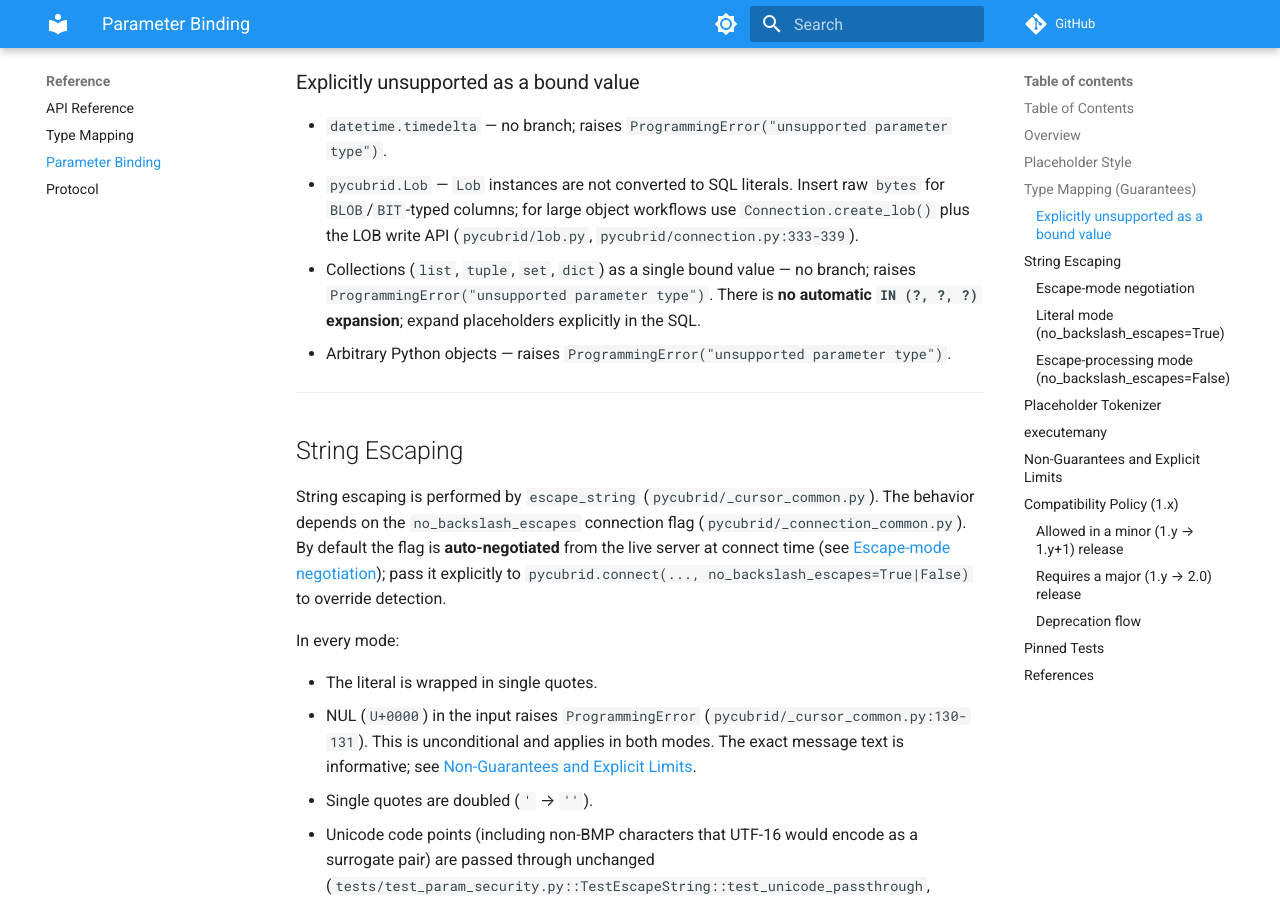
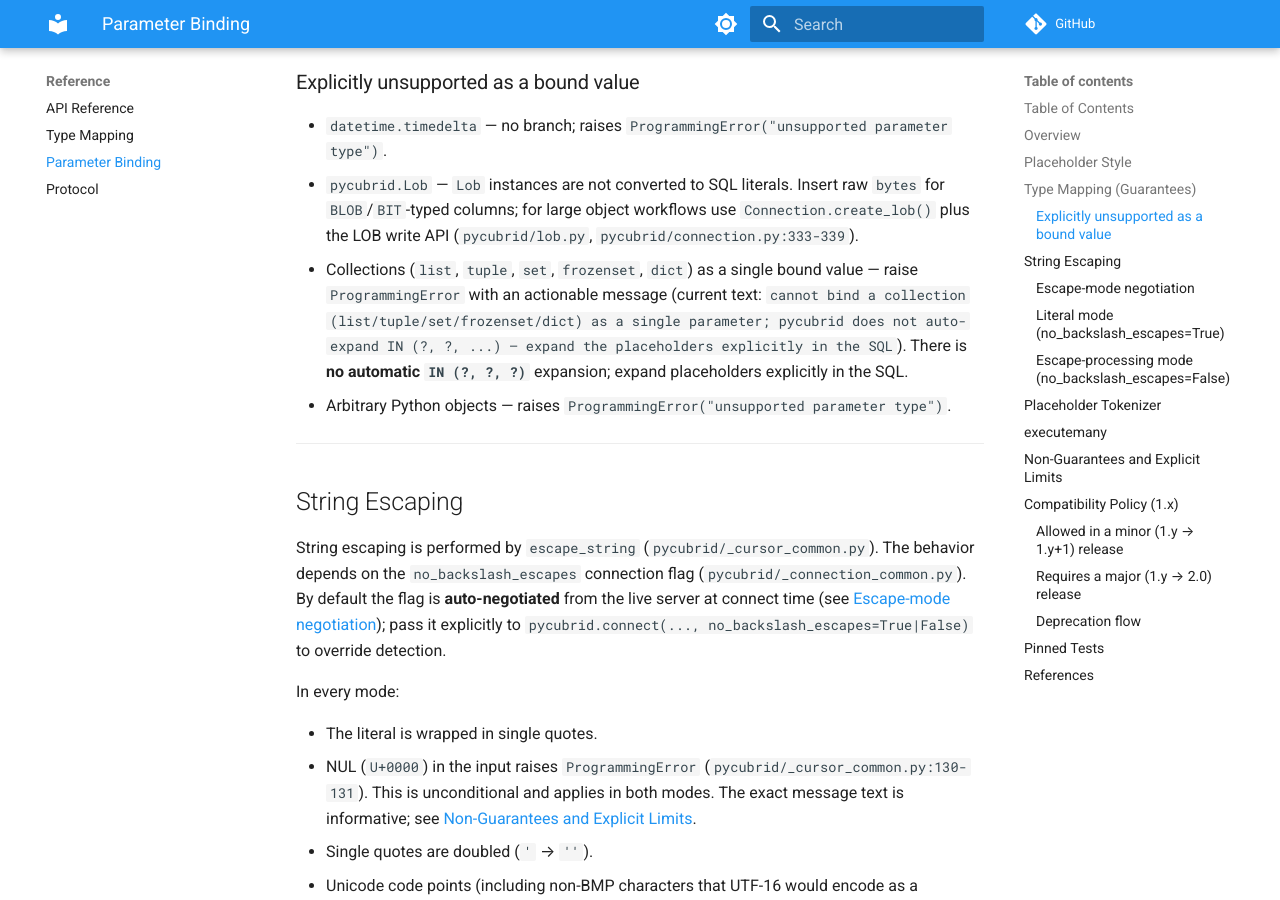
Before and after one commit to cubrid-lab/pycubrid, an MkDocs documentation site: the page built from docs/PARAMETER_BINDING.md, in a window 1280 px wide and 900 px high, scrolled down 3482 px. Built offline with MkDocs 1.6.1 and Material for MkDocs 9.7.7, drawn with Linux system fonts in a browser that asks for light colours; comment, search, counter and statistics services are not loaded.

Commit message:
feat: actionable error when binding a collection as a single parameter (#288)
* feat: actionable error when binding a collection as a single parameter (#287)

Passing a list/tuple/set/frozenset/dict as one bound value previously hit
format_parameter's generic fallthrough and raised
ProgrammingError("unsupported parameter type"). Collections remain
unsupported as a single bound value (documented 1.x binding contract; no
auto IN-expansion), but the error now names the collection case and points
at the fix: expand IN (?, ?, ...) placeholders explicitly.

- _cursor_common.py: collection-specific ProgrammingError branch before the
  generic fallthrough. Exception class unchanged; message is non-contractual.
- tests: parametrized test pins the actionable message for list/tuple/set/
  frozenset/dict; generic object() case unchanged.
- docs/PARAMETER_BINDING.md: updated the "explicitly unsupported" note.
- CHANGELOG: Changed entry.

Oracle scope decision (Finding 4): not-a-bug; message-only improvement.

* docs: address Copilot review on collection-param error (#287)

- include frozenset in the error message (guard already matched it)
- fix broken Markdown backticks in PARAMETER_BINDING.md and include frozenset
- consolidate duplicate ### Changed heading under [Unreleased]

---------

Co-authored-by: Sisyphus <clio-agent@sisyphuslabs.ai>

```diff
--- a/docs/PARAMETER_BINDING.md
+++ b/docs/PARAMETER_BINDING.md
@@ -108,10 +108,11 @@
   raw `bytes` for `BLOB`/`BIT`-typed columns; for large object workflows use
   `Connection.create_lob()` plus the LOB write API
   (`pycubrid/lob.py`, `pycubrid/connection.py:333-339`).
-- Collections (`list`, `tuple`, `set`, `dict`) as a single bound value — no
-  branch; raises `ProgrammingError("unsupported parameter type")`. There is
-  **no automatic `IN (?, ?, ?)` expansion**; expand placeholders explicitly in
-  the SQL.
+- Collections (`list`, `tuple`, `set`, `frozenset`, `dict`) as a single bound
+  value — raise `ProgrammingError` with an actionable message (current text:
+  `cannot bind a collection (list/tuple/set/frozenset/dict) as a single parameter; pycubrid does not auto-expand IN (?, ?, ...) — expand the placeholders explicitly in the SQL`).
+  There is **no automatic `IN (?, ?, ?)`** expansion; expand placeholders
+  explicitly in the SQL.
 - Arbitrary Python objects — raises
   `ProgrammingError("unsupported parameter type")`.
 
```
Also changed, not shown: CHANGELOG.md (+1 -0 lines), 2 other files.
